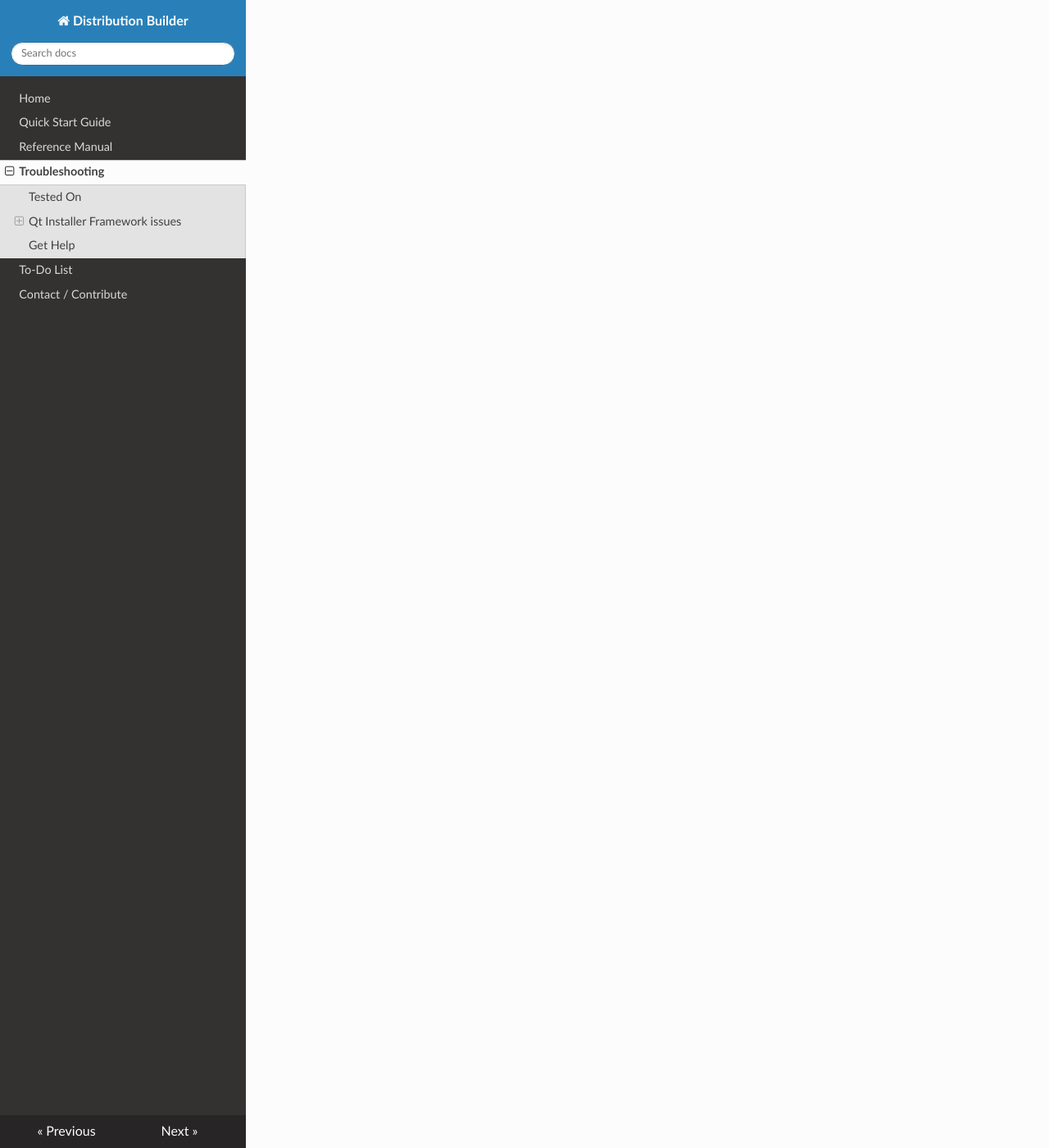
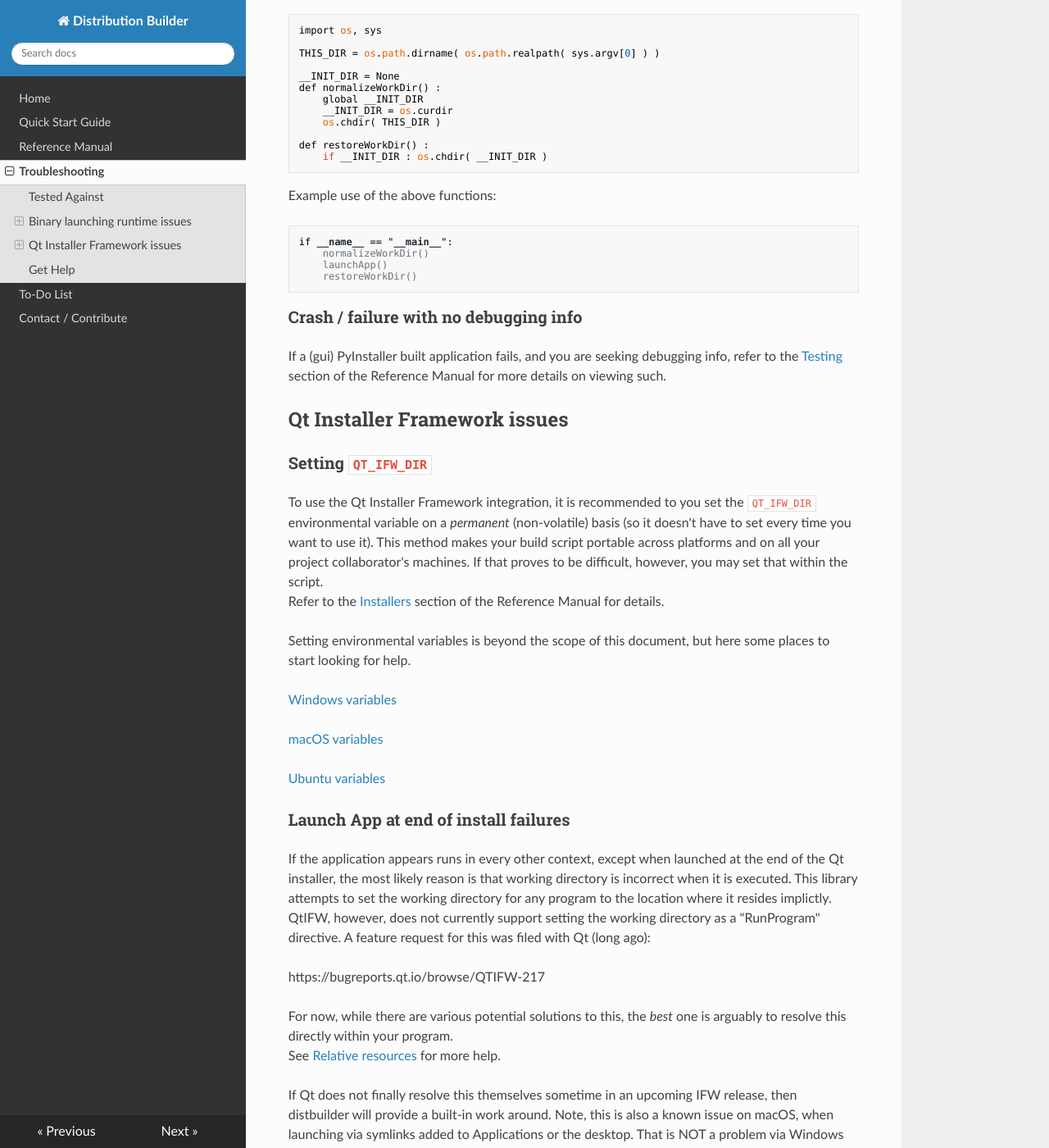
Before and after one commit to BuvinJT/distbuilder, an MkDocs documentation site: the page built from docs/Issues.md, in a window 1280 px wide and 1400 px high, scrolled down 1977 px. Shown: the whole window at 82% size. Built offline with MkDocs 1.6.1, drawn with Linux system fonts in a browser that asks for light colours; nearby versions of some CDN libraries; old or Windows-style settings are respelled for this version of MkDocs; some of the changed text lies outside the part shown.

```diff
--- a/distbuilder/_version.py
+++ b/distbuilder/_version.py
@@ -1 +1 @@
-__version__ = "0.3.2.0"
+__version__ = "0.4.0.0"
--- a/docs/Issues.md
+++ b/docs/Issues.md
@@ -1,42 +1,173 @@
 # Troubleshooting
 ![distbuilder logo](https://raw.githubusercontent.com/BuvinJT/distbuilder/master/docs/img/distbuilder128.png)
 
-## Tested On
+## Tested Against
 
-Python
-- 2.7
-- 3.5
-- 3.7
+Python:
 
-Windows
-- 8.0
-- 10
+* 2.7
+* 3.5
+* 3.7
 
-macOS
-- Sierra
+Windows:
 
-Linux
-- Ubuntu 16.04
-- Ubuntu 18.04
+* 8.0
+* 10
+
+macOS:
+
+* Sierra
+* Mojave
+
+Linux:
+
+* Ubuntu 16.04
+* Ubuntu 18.04
+
+OS Language:
+
+* English
+
+PyInstaller:
+
+* 3.4
+
+Qt Installer Framework:
+
+* 3.0.6
+
+Opy distbuilder:
+
+* 0.9+
+
+Pip:
+
+* 8.x
+* 18.x
+
+## Binary launching runtime issues
+
+### Relative resources
+
+If your application uses "relative resources" (e.g. images, etc. packaged
+with it external to the binary), you may encounter problems with such
+based on the context in which your application is launched.
+Rather than depending upon the current working directory being set to
+your's program's location before it is started, you would be better off
+acquiring the directory path programmatically, and then resolving your
+relative paths to ones which are absolute.
+
+In Python, you could use a function such as this `absPath` example.
+Note, the `THIS_DIR` assignment shown here is valid in both a script and
+binary (i.e. "frozen") context.
+
+    import os, sys
+
+    THIS_DIR = os.path.dirname( os.path.realpath( sys.argv[0] ) )
+
+    def absPath( relativePath ):
+        return os.path.normpath( os.path.join( THIS_DIR, relativePath ) )
+
+In some situations, that preferred approach would take a great deal of effort to apply unfortunately. In which case, a "shortcut" solution maybe to
+just set the working directory when the program is launched, and then set it
+back to what it was upon exit.
+
+Python example:
+
+	import os, sys
+
+	THIS_DIR = os.path.dirname( os.path.realpath( sys.argv[0] ) )
+
+	__INIT_DIR = None
+	def normalizeWorkDir() :
+	    global __INIT_DIR
+	    __INIT_DIR = os.curdir
+	    os.chdir( THIS_DIR )
+
+	def restoreWorkDir() :
+	    if __INIT_DIR : os.chdir( __INIT_DIR )
+
+Example use of the above functions:
+
+	if __name__ == "__main__":
+	    normalizeWorkDir()
+	    launchApp()
+	    restoreWorkDir()
+
+### Crash / failure with no debugging info
+
+If a (gui) PyInstaller built application fails,
+and you are seeking debugging info, refer to the
+[Testing](Reference.md#testing) section of the
+Reference Manual for more details on viewing such.
 
 ## Qt Installer Framework issues
 
 ### Setting `QT_IFW_DIR`
 
-TODO
+To use the Qt Installer Framework integration, it is
+recommended to you set the `QT_IFW_DIR` environmental
+variable on a *permanent* (non-volatile) basis (so it
+doesn't have to set every time you want to use it). This
+method makes your build script portable across platforms and
+on all your project collaborator's machines.  If that proves
+to be difficult, however, you may set that within the script.
+Refer to the [Installers](Reference.md#installers) section of
+the Reference Manual for details.
 
-### Windows: Launch App at end of install failures
+Setting environmental variables is beyond the scope of this document,
+but here some places to start looking for help.
 
-TODO
+[Windows variables](https://superuser.com/questions/949560/how-do-i-set-system-environment-variables-in-windows-10)
+
+[macOS variables](https://stackoverflow.com/questions/135688/setting-environment-variables-on-os-x)
+
+[Ubuntu variables](https://askubuntu.com/questions/58814/how-do-i-add-environment-variables)
+
+### Launch App at end of install failures
+
+If the application appears runs in every other context, except
+when launched at the end of the Qt installer, the most likely
+reason is that working directory is incorrect when it is
+executed. This library attempts to set the working
+directory for any program to the location where it resides
+implictly.  QtIFW, however, does not currently support setting
+the working directory as a "RunProgram" directive.
+A feature request for this was filed with Qt (long ago):
+
+https://bugreports.qt.io/browse/QTIFW-217
+
+For now, while there are various potential solutions to this,
+the *best* one is arguably to resolve this directly within your program.
+See [Relative resources](Relative resources) for more help.
+
+If Qt does not finally resolve this themselves sometime in
+an upcoming IFW release, then distbuilder will provide a built-in
+work around.  Note, this is also a known issue on macOS, when launching
+via symlinks added to Applications or the desktop.  That is NOT
+a problem via Windows shortcuts or Linux desktops entries.
 
 ### Windows 8 (and earlier?): Crash at end of install
 
 Recent versions of QtIFW have been observed to crash at the
 end of the installation on Windows 8.  This bug has been
-reported to Qt and they are supposed to be patching it.
+reported to Qt and they appear to be actively patching it.
+
+https://bugreports.qt.io/browse/QTIFW-1248
 
 The current work around is to directly launch the installer
-with elevated priviledges (i.e as an administrator).
+with elevated priviledges (i.e as an administrator) on this
+version of Windows.
+
+### Linux sudo password not accepted
+
+It has been observed that sometimes the sudo password is
+not accepted by the installer when it prompts for it. The
+contexts and details have yet to be narrowed down.
+
+The current work around is to directly launch the installer
+with elevated priviledges (i.e as root / sudo) if you encounter
+this (inconsistent/odd) behavior.
 
 ## Get Help
 
```
Also changed, not shown: docs/ToDo.md (+17 -9 lines).
